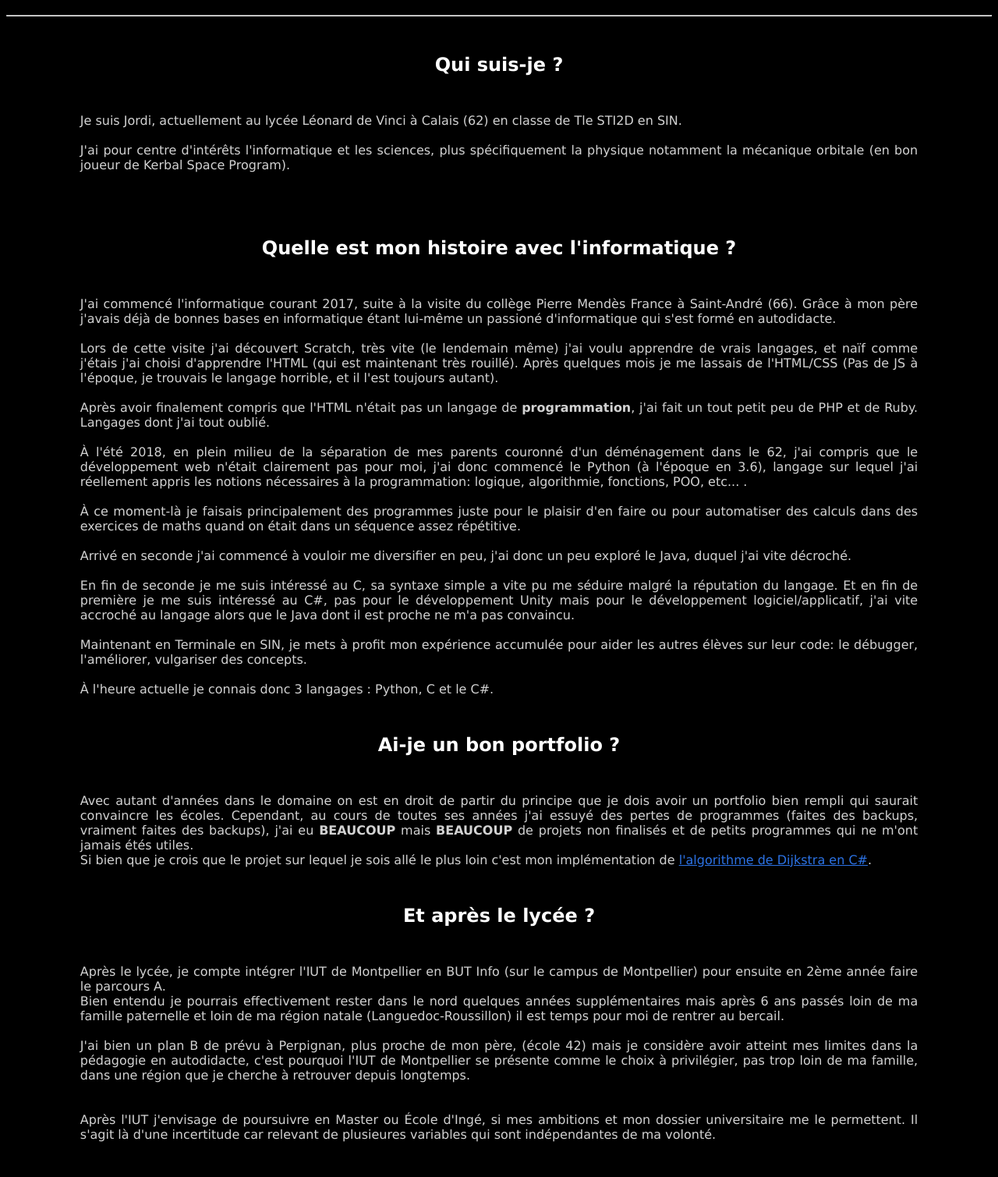
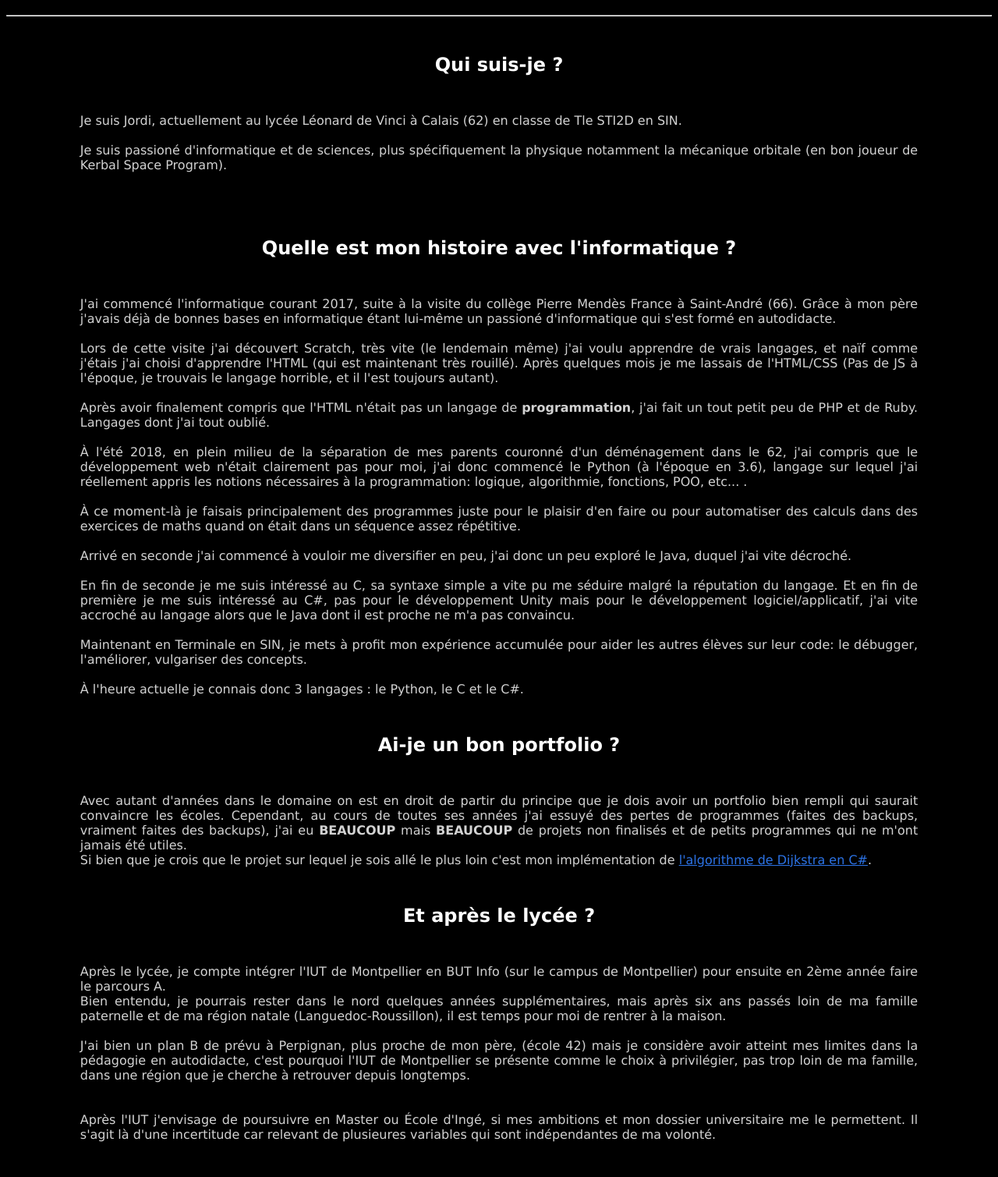
Before and after one commit to Jordi-R66/Jordi-R66.github.io, a plain HTML site: page presentation_fr.html in a window 1280 px wide. Shown: the part 62-1571 px from the top of the page at 78% size. Drawn offline with Linux system fonts and the light colour scheme.

Commit message:
Corrections et reformulations

```diff
--- a/presentation_fr.html
+++ b/presentation_fr.html
@@ -22,7 +22,7 @@
 		<h2>Qui suis-je ?</h2>
 
 		<p>
-			Je suis Jordi, actuellement au lycée Léonard de Vinci à Calais (62) en classe de Tle STI2D en SIN.<br><br>J'ai pour centre d'intérêts l'informatique et les sciences, plus spécifiquement la physique notamment la mécanique orbitale (en bon joueur de Kerbal Space Program).
+			Je suis Jordi, actuellement au lycée Léonard de Vinci à Calais (62) en classe de Tle STI2D en SIN.<br><br>Je suis passioné d'informatique et de sciences, plus spécifiquement la physique notamment la mécanique orbitale (en bon joueur de Kerbal Space Program).
 		</p>
 
 		<br>
@@ -45,13 +45,13 @@
 			<br></br>En fin de seconde je me suis intéressé au C, sa syntaxe simple a vite pu me séduire malgré la réputation du langage. Et en fin de première je me suis intéressé au C#, pas pour le développement Unity mais pour le développement logiciel/applicatif, j'ai vite accroché au langage alors que le Java dont il est proche ne m'a pas convaincu.
 			<br></br>Maintenant en Terminale en SIN, je mets à profit mon expérience accumulée pour aider les autres élèves sur leur code: le débugger, l'améliorer, vulgariser des concepts.
 
-			<br><br>À l'heure actuelle je connais donc 3 langages : Python, C et le C#.
+			<br><br>À l'heure actuelle je connais donc 3 langages : le Python, le C et le C#.
 		</p>
 
 		<h2>Ai-je un bon portfolio ?</h2>
 
 		<p>
-			Avec autant d'années dans le domaine on est en droit de partir du principe que je dois avoir un portfolio bien rempli qui saurait convaincre les écoles. Cependant, au cours de toutes ses années j'ai essuyé des pertes de programmes (faites des backups, vraiment faites des backups), j'ai eu <strong>BEAUCOUP</strong> mais <strong>BEAUCOUP</strong> de projets non finalisés et de petits programmes qui ne m'ont jamais étés utiles.
+			Avec autant d'années dans le domaine on est en droit de partir du principe que je dois avoir un portfolio bien rempli qui saurait convaincre les écoles. Cependant, au cours de toutes ses années j'ai essuyé des pertes de programmes (faites des backups, vraiment faites des backups), j'ai eu <strong>BEAUCOUP</strong> mais <strong>BEAUCOUP</strong> de projets non finalisés et de petits programmes qui ne m'ont jamais été utiles.
 			<br>
 			Si bien que je crois que le projet sur lequel je sois allé le plus loin c'est mon implémentation de <a href="https://github.com/Jordi-R66/Dijkstra">l'algorithme de Dijkstra en C#</a>.
 		</p>
@@ -61,7 +61,7 @@
 		<p>
 			Après le lycée, je compte intégrer l'IUT de Montpellier en BUT Info (sur le campus de Montpellier) pour ensuite en 2ème année faire le parcours A.
 			<br>
-			Bien entendu je pourrais effectivement rester dans le nord quelques années supplémentaires mais après 6 ans passés loin de ma famille paternelle et loin de ma région natale (Languedoc-Roussillon) il est temps pour moi de rentrer au bercail.
+			Bien entendu, je pourrais rester dans le nord quelques années supplémentaires, mais après six ans passés loin de ma famille paternelle et de ma région natale (Languedoc-Roussillon), il est temps pour moi de rentrer à la maison.
 			<br><br>
 			J'ai bien un plan B de prévu à Perpignan, plus proche de mon père, (école 42) mais je considère avoir atteint mes limites dans la pédagogie en autodidacte, c'est pourquoi l'IUT de Montpellier se présente comme le choix à privilégier, pas trop loin de ma famille, dans une région que je cherche à retrouver depuis longtemps.
 			<br><br><br>
```
